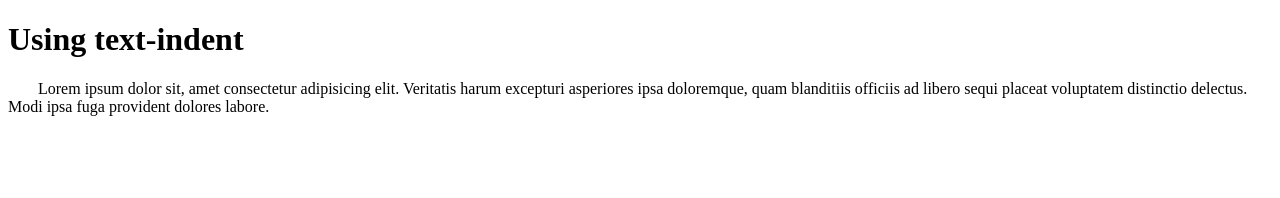
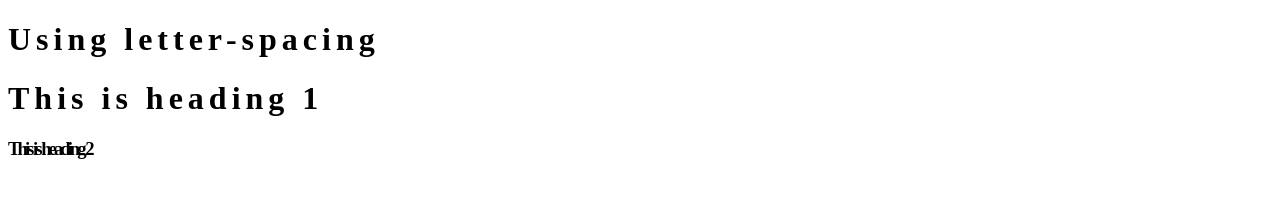
Before and after one commit to Sajjatul21/practice-js, a plain HTML site: page index.html in a window 1280 px wide. Drawn offline with Linux system fonts and the light colour scheme.

Commit message:
letter spacing

```diff
--- a/index.html
+++ b/index.html
@@ -16,19 +16,22 @@
 
 <head>
     <style>
-        p {
-            text-indent: 30px;
+        h1 {
+            letter-spacing: 5px;
+        }
+
+        h3 {
+            letter-spacing: -3px;
         }
     </style>
 </head>
 
 <body>
 
-    <h1>Using text-indent</h1>
+    <h1>Using letter-spacing</h1>
 
-    <p>Lorem ipsum dolor sit, amet consectetur adipisicing elit. Veritatis harum excepturi asperiores ipsa doloremque,
-        quam blanditiis officiis ad libero sequi placeat voluptatem distinctio delectus. Modi ipsa fuga provident
-        dolores labore.</p>
+    <h1>This is heading 1</h1>
+    <h3>This is heading 2</h3>
 
 </body>
 
```
